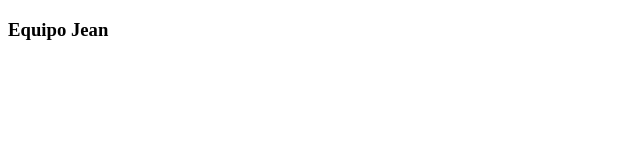
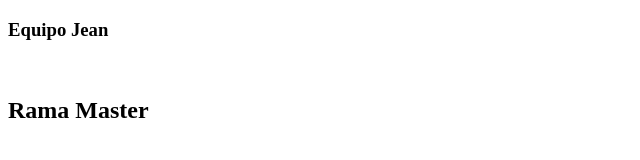
Before and after one commit to jean-carlos-19/git, a plain HTML site: page src/paginas/equipo.html in a window 1280 px wide. Shown: the whole page, without its empty margins (0-640 px from the left). Drawn offline with Linux system fonts and the light colour scheme.

Commit message:
Actualiza Master a la pagina equipo

```diff
--- a/src/paginas/equipo.html
+++ b/src/paginas/equipo.html
@@ -10,5 +10,8 @@
     <div>
         <img src="" alt="">
     </div>
+    <section>
+        <h2>Rama Master</h2>
+    </section>
 </body>
 </html>
```
